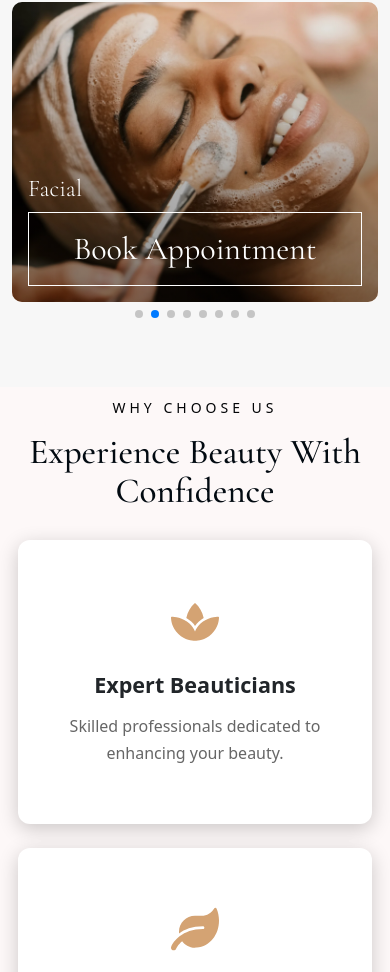
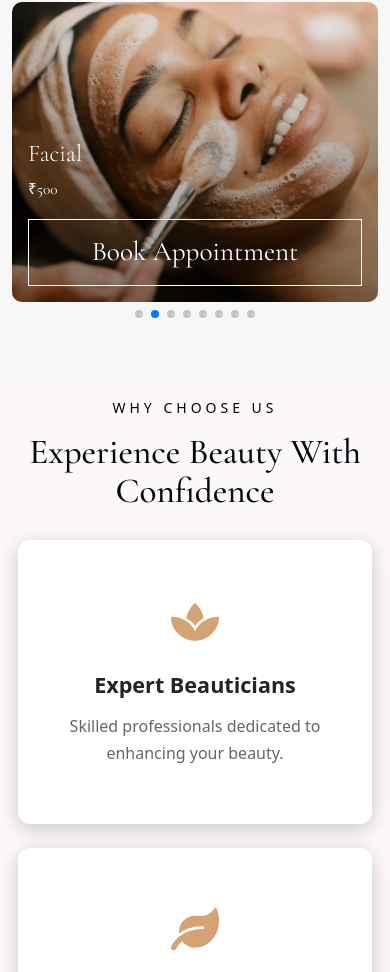
Before and after one commit to savio-123/Angels-Parlour-Frontend, a React (Vite) app: page / in a window 390 px wide. Shown: the part 785-1757 px from the top of the page. Built offline with nearby package versions, Linux system fonts and the light colour scheme.

Commit message:
fixed teh form size

```diff
--- a/src/styles/Home.css
+++ b/src/styles/Home.css
@@ -260,7 +260,7 @@
 
 .service-btn {
 
-    font-size: 2rem;
+    font-size: 1.7rem;
 
     width: fit-content;
 
@@ -712,7 +712,11 @@
 
     .service-overlay p {
 
-        display: none;
+        font-size: 0.95rem;
+
+        line-height: 1.6;
+
+        margin-bottom: 18px;
     }
 
     .service-btn {
```
